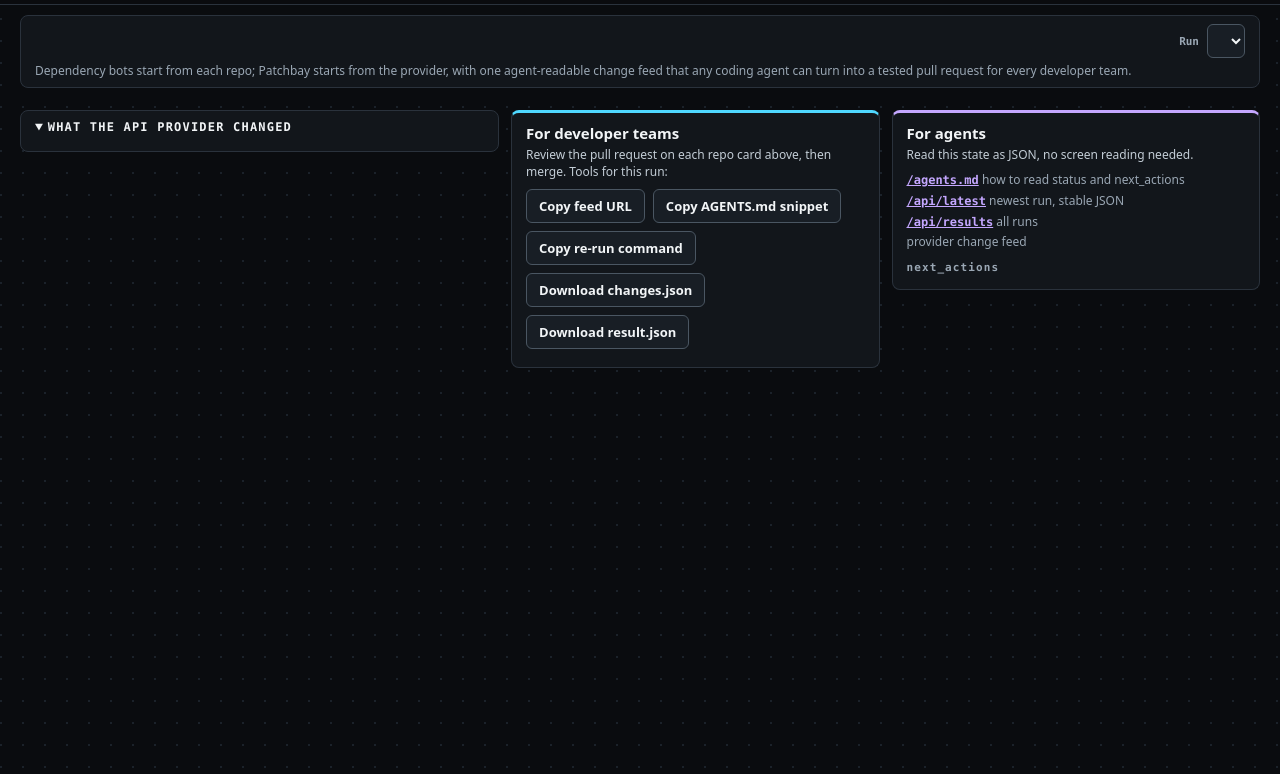
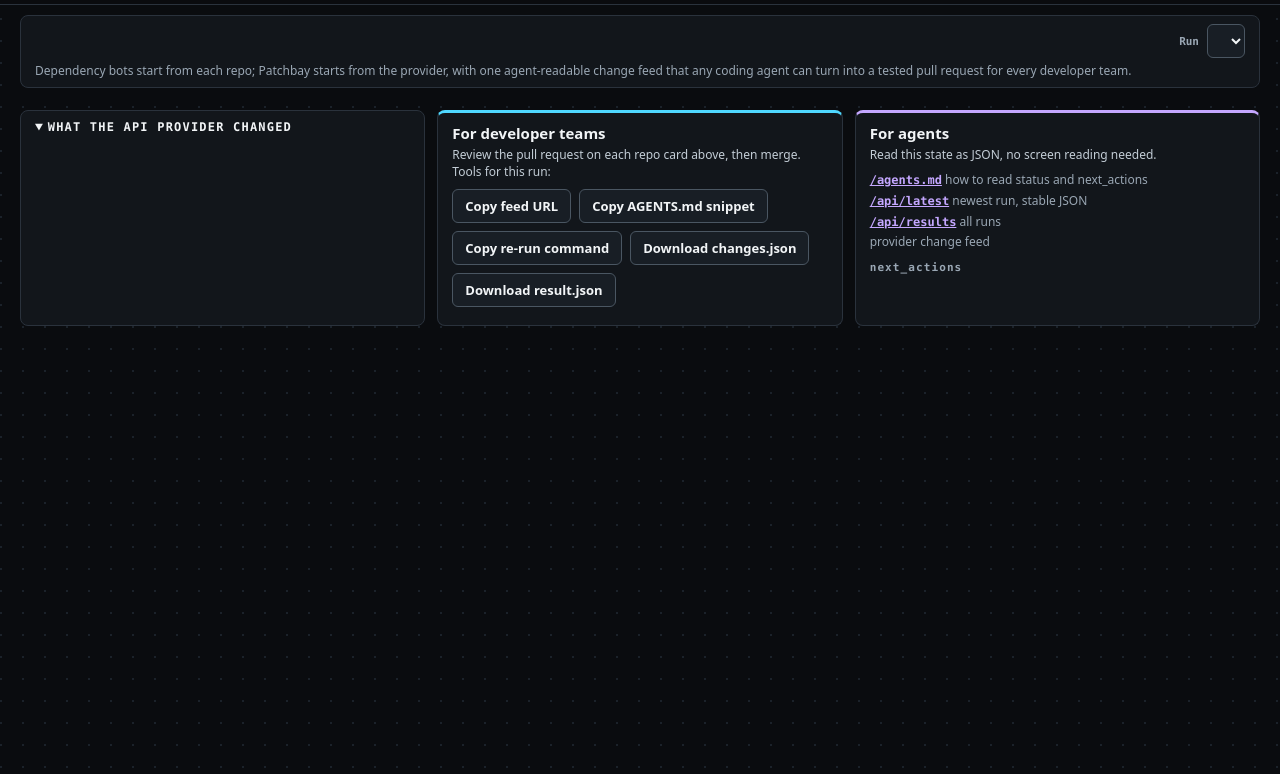
Before and after one commit to hayobro7512/api-patchbay, a website: page dashboard/index.html in a window 1280 px wide. Shown: the part 26-800 px from the top of the page. Drawn offline with Linux system fonts and the light colour scheme; no server answers.

Commit message:
style: bottom panels match the card grid

```diff
--- a/dashboard/styles.css
+++ b/dashboard/styles.css
@@ -90,7 +90,7 @@ main{max-width:1500px;margin:0 auto;padding:10px 20px 40px}
 .result.ok{color:var(--green);border:1px solid var(--green)} .result.err{color:var(--red);border:1px solid var(--red)}
 a:focus-visible,summary:focus-visible,button:focus-visible,select:focus-visible{outline:3px solid #fff;outline-offset:2px}
 /* below the fold */
-.below{display:grid;grid-template-columns:1.3fr 1fr 1fr;gap:12px;margin-top:12px;align-items:start}
+.below{display:grid;grid-template-columns:repeat(3,minmax(0,1fr));gap:12px;margin-top:12px;align-items:stretch}
 .feed{background:var(--panel);border:1px solid var(--line);border-radius:8px}
 .feed summary{cursor:pointer;padding:9px 14px;font:700 12px var(--mono);letter-spacing:.1em;text-transform:uppercase}
 .feed ol{list-style:none;margin:0;padding:0 14px 8px}
```
